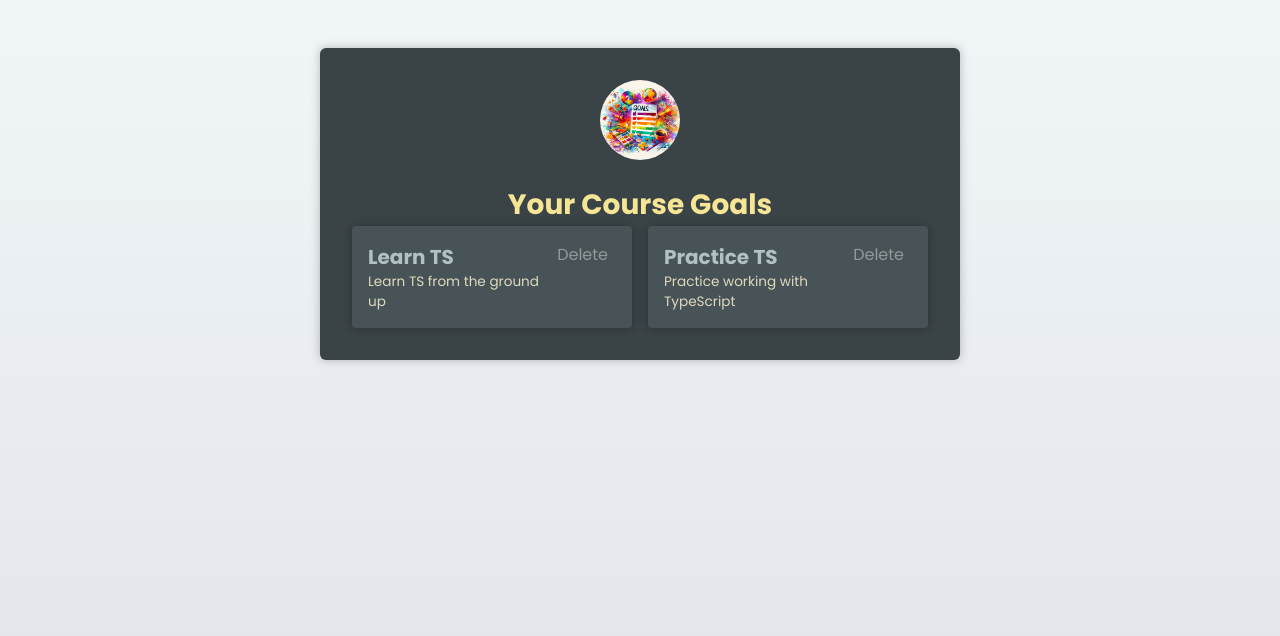
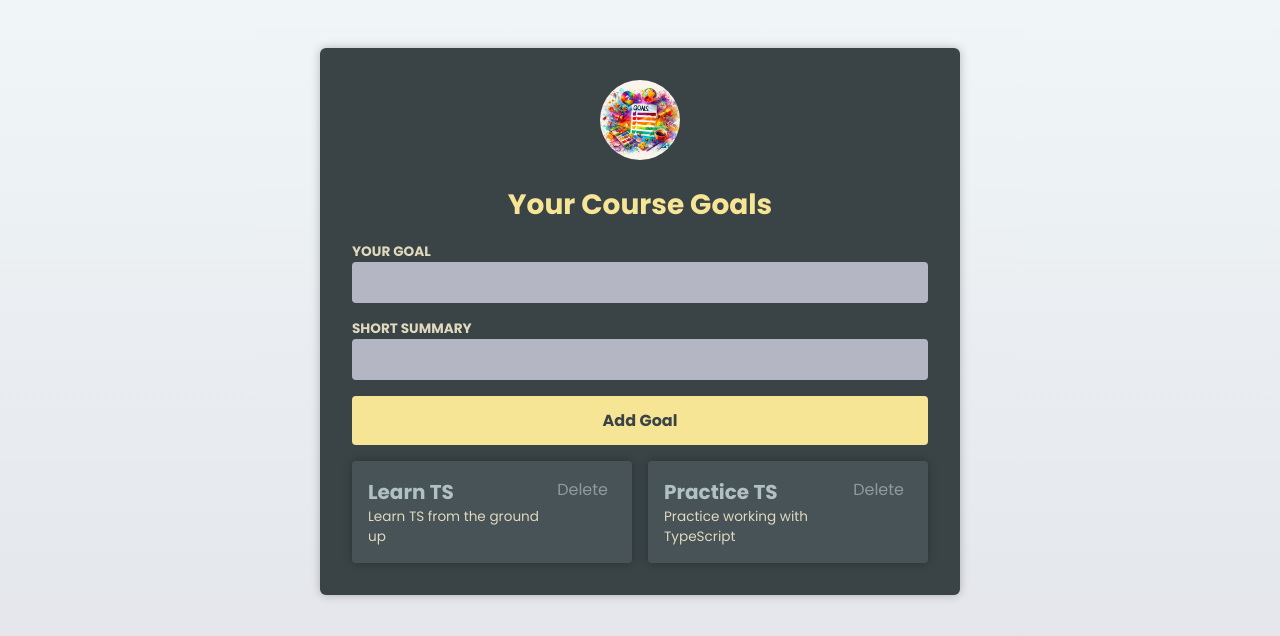
Before and after one commit to Ania58/react-typescript, a React (Vite) app: page / in a window 1280 px wide. Shown: the top 636 px of the page. Built offline with nearby package versions, Linux system fonts and the light colour scheme.

Commit message:
Connect NewGoal form to state and allow adding new goals dynamically

```diff
--- a/src/App.tsx
+++ b/src/App.tsx
@@ -2,6 +2,7 @@
 import goalsImg from './assets/goals.jpg';
 import CourseGoals from "./components/CourseGoals.tsx";
 import { useState } from "react";
+import NewGoal from "./components/NewGoal.tsx";
 
 function App() {
   const [goals, setGoals] = useState(
@@ -23,11 +24,16 @@
     setGoals((prevGoals) => prevGoals.filter(g => g.id !== id));
   }
 
+  function handleAddGoal (text: string, summary: string) {
+    setGoals(prevGoals => prevGoals.concat({ id: Math.random(), title: text, description: summary}))
+  }
+
   return (
     <main>
       <Header image={({src: goalsImg, alt:'A list of goals'})}>
         <h1>Your Course Goals</h1>
       </Header>
+      <NewGoal onAdd={handleAddGoal} />
       <CourseGoals
       goals={goals}
       onDelete={handleDeleteGoal}
--- a/src/components/NewGoal.tsx
+++ b/src/components/NewGoal.tsx
@@ -1,6 +1,10 @@
 import { useRef, type FormEvent } from 'react';
 
-export default function NewGoal() {
+interface NewGoalProps {
+    onAdd: (text: string, summary: string) => void;
+}
+
+export default function NewGoal({ onAdd }: NewGoalProps) {
 
     const goalRef = useRef<HTMLInputElement>(null);
     const summaryRef = useRef<HTMLInputElement>(null);
@@ -11,6 +15,7 @@
         const enteredGoal = goalRef.current!.value;
         const enteredSummary = summaryRef.current!.value;
 
+        onAdd(enteredGoal, enteredSummary);
     }
     return (
         <form onSubmit={handleSubmit}>
```
